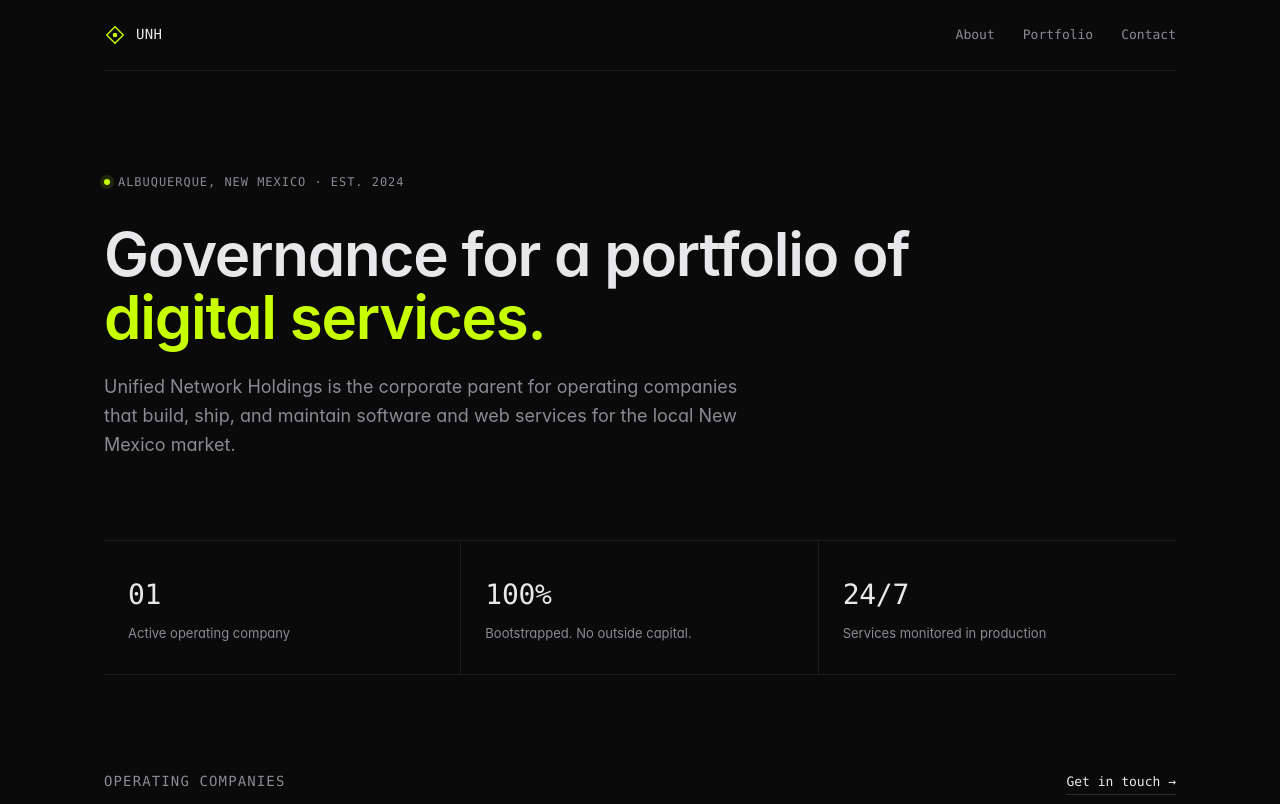
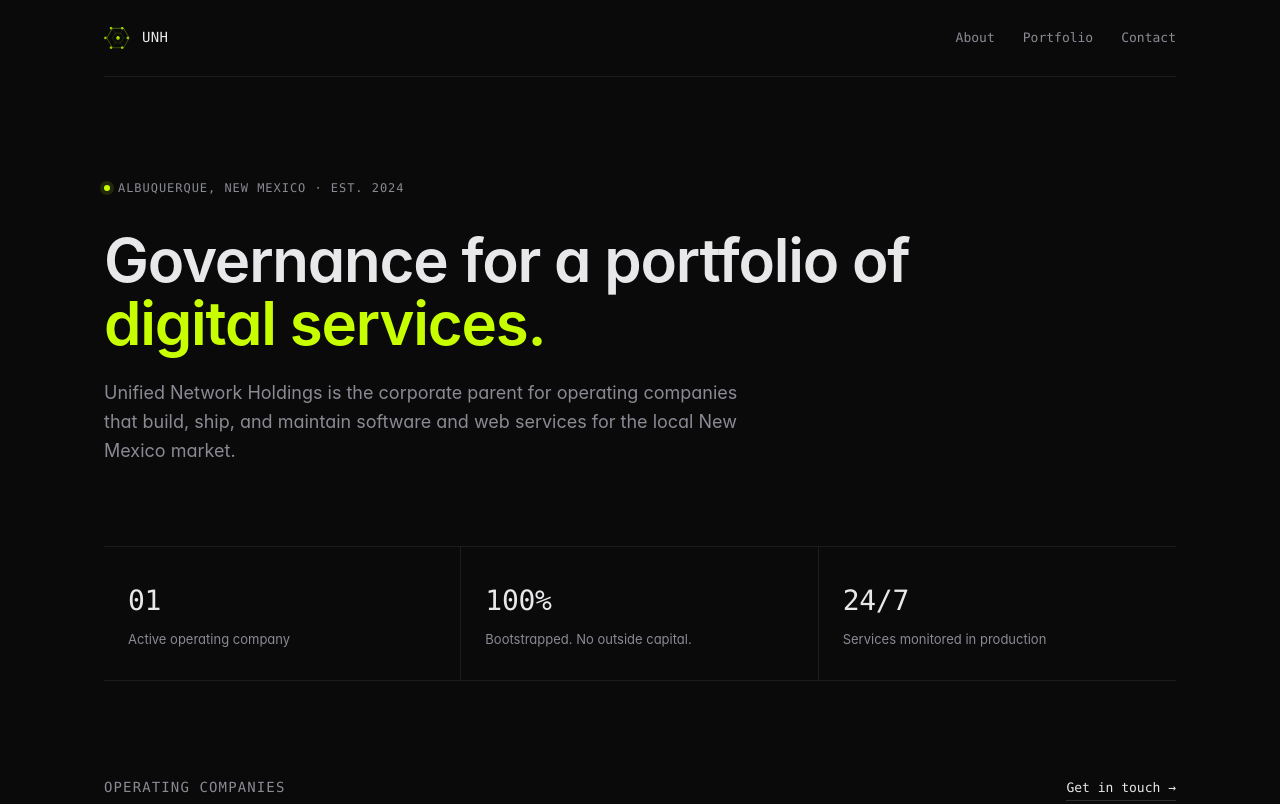
Before and after one commit to EliWebDesign-UNH/unified-network-holdings, a website: page public/index.html in a window 1280 px wide. Shown: the top 804 px of the page. Drawn offline with Linux system fonts and the light colour scheme.

Commit message:
Add UNH logo (hexagonal fractal) and update nav + favicon

```diff
--- a/public/index.html
+++ b/public/index.html
@@ -10,16 +10,13 @@
   <meta property="og:description" content="Governance entity for a portfolio of digital services in New Mexico.">
   <meta property="og:type" content="website">
   <link rel="stylesheet" href="/styles.css">
-  <link rel="icon" type="image/svg+xml" href="/favicon.svg">
+  <link rel="icon" type="image/svg+xml" href="/logo.svg">
 </head>
 <body>
   <main class="wrap">
     <header class="top">
       <a href="/" class="brand" aria-label="Unified Network Holdings home">
-        <svg class="brand-mark" width="22" height="22" viewBox="0 0 24 24" fill="none" aria-hidden="true">
-          <path d="M3 12 L12 3 L21 12 L12 21 Z" stroke="currentColor" stroke-width="1.5"/>
-          <circle cx="12" cy="12" r="2.5" fill="currentColor"/>
-        </svg>
+        <img src="/logo.svg" class="brand-mark" width="28" height="28" alt="Unified Network Holdings logo" />
         <span class="brand-name">UNH</span>
       </a>
       <nav class="top-nav" aria-label="Sections">
```
Also changed, not shown: public/logo.svg (added).
